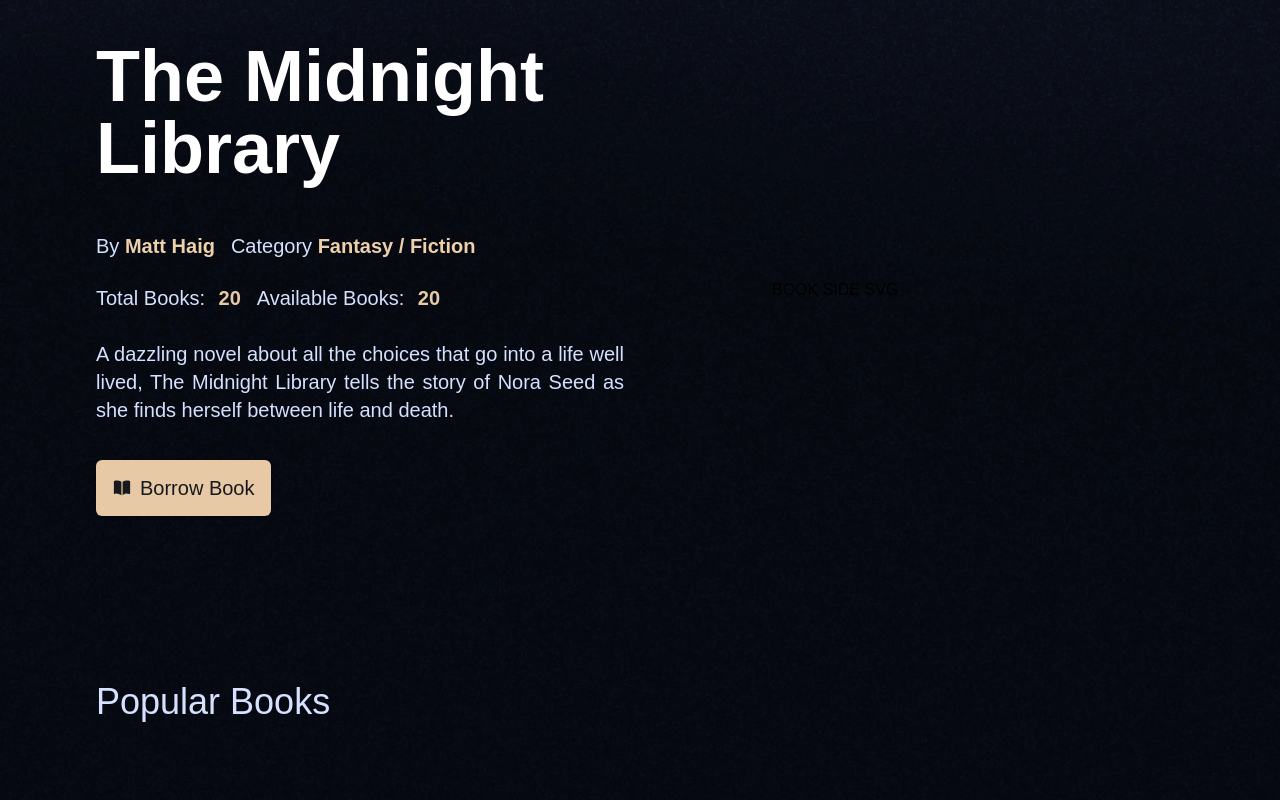
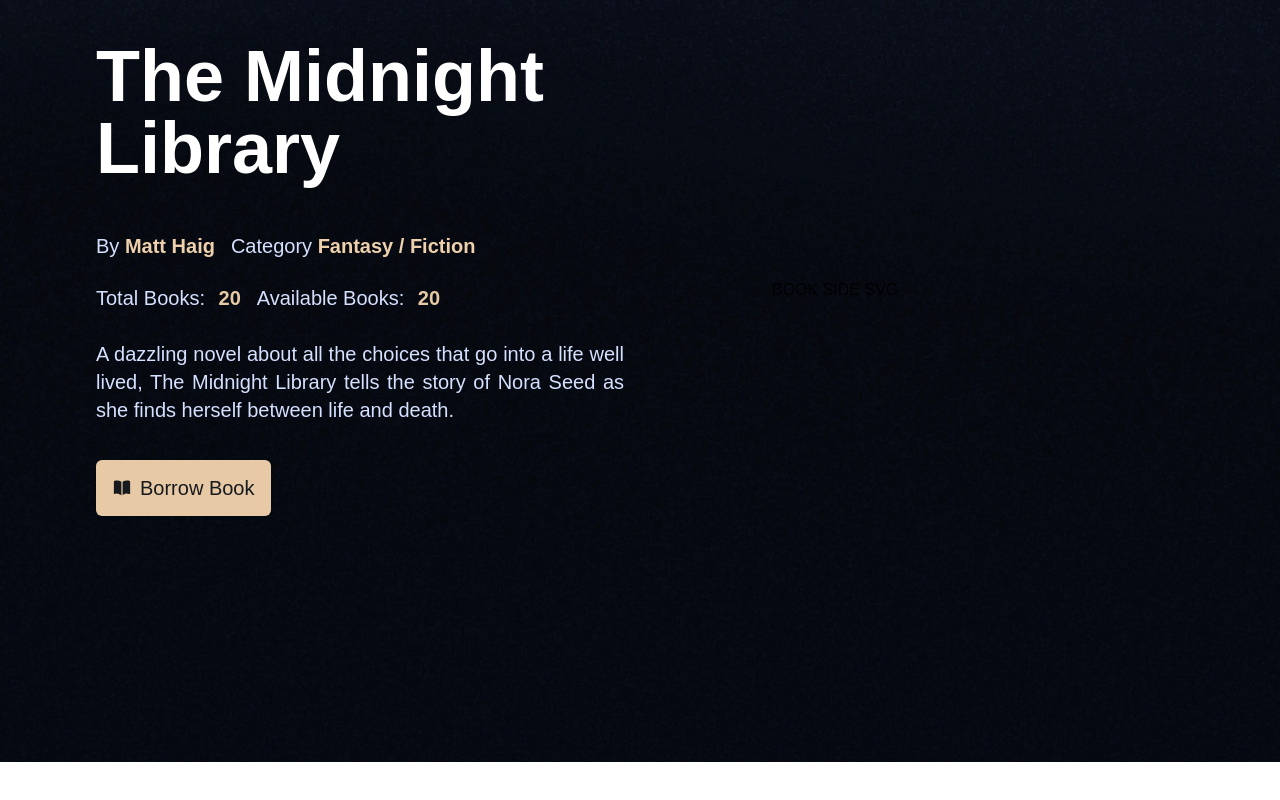
Before and after one commit to josephflo/rootbook, a Next.js app: page / in a window 1280 px wide. Shown: the part 278-1078 px from the top of the page. After the commit the page ends 1040 px from the top, so only its background shows below. Built offline with nearby package versions, Linux system fonts and the light colour scheme; a web font is replaced by a local one.

Commit message:
/feat/book/view

```diff
--- a/app/(root)/page.tsx
+++ b/app/(root)/page.tsx
@@ -6,11 +6,11 @@
   return (
     <>
       <BookOverview {...sampleBooks[0]} />
-      <BookList
+      {/* <BookList
         title="Recently Added"
         books={sampleBooks}
         containerClassName="mt-28"
-      />
+      /> */}
     </>
   );
 }
```
